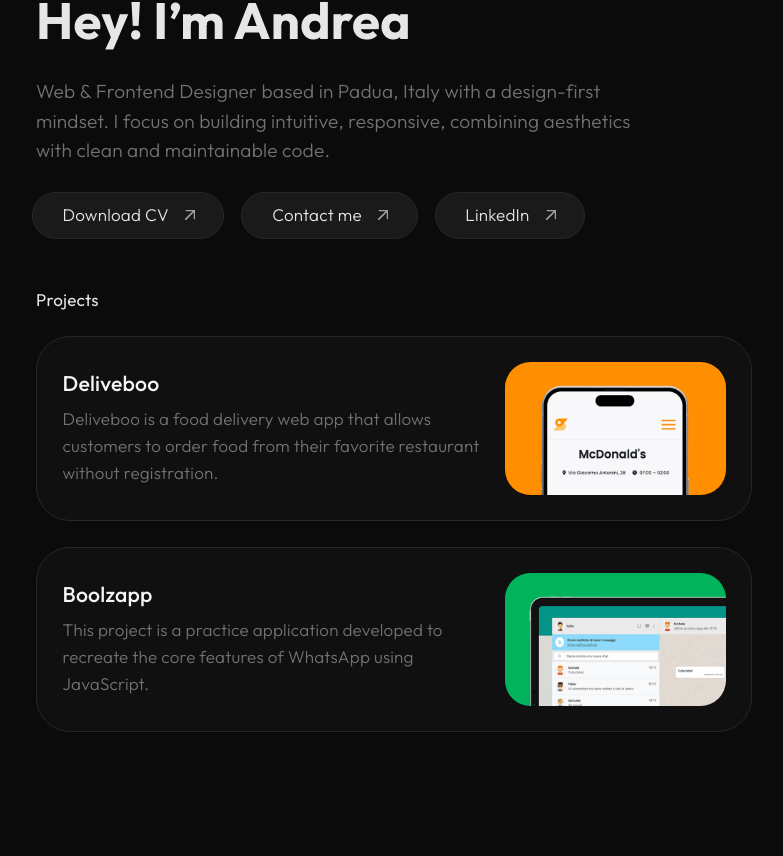
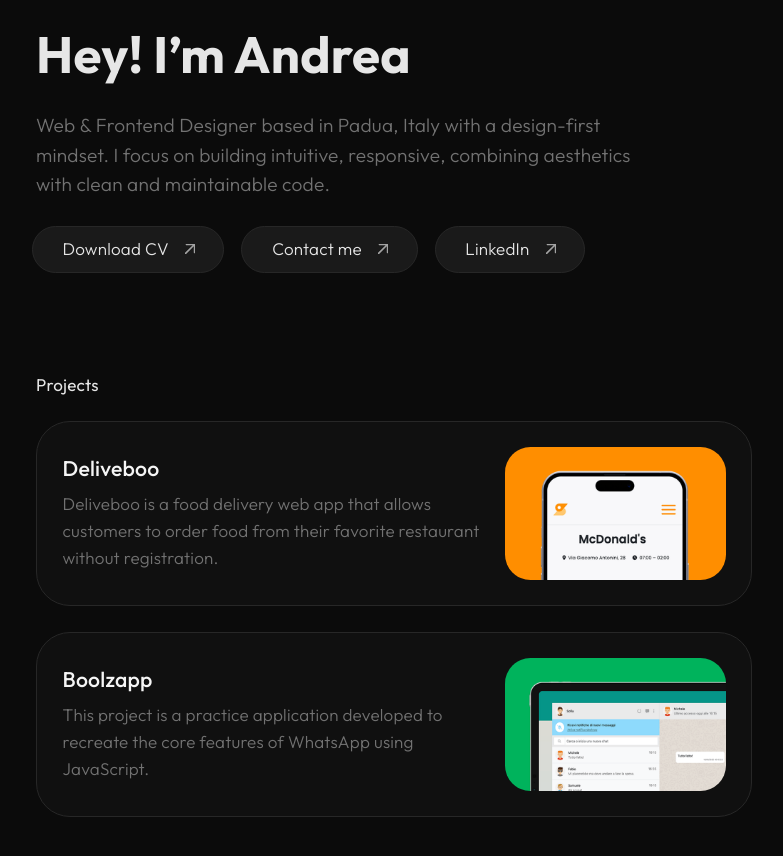
Before and after one commit to andrea-salvalaggio/portfolio, a Nuxt app: page / in a window 1280 px wide. Shown: the part 256-1112 px from the top of the page, without its empty margins (246-1029 px from the left). Before the commit the page ends 1065 px from the top, so only its background shows below. Built offline with nearby package versions, Linux system fonts and the light colour scheme.

Commit message:
fix(style): add important to padding and margin rules

```diff
--- a/app/assets/scss/_general.scss
+++ b/app/assets/scss/_general.scss
@@ -118,12 +118,12 @@
 
 @media (min-width: 576px) {
     .mt-sm-9 {
-        margin-top: $spacer-9;
+        margin-top: $spacer-9 !important;
     }
 
     .py-sm-8 {
-        padding-top: $spacer-8;
-        padding-bottom: $spacer-8;
+        padding-top: $spacer-8 !important;
+        padding-bottom: $spacer-8 !important;
     }
 }
 
```
